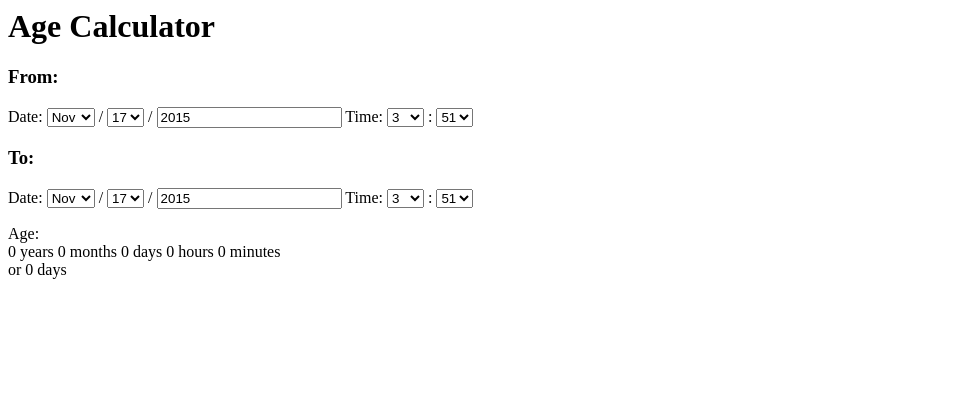
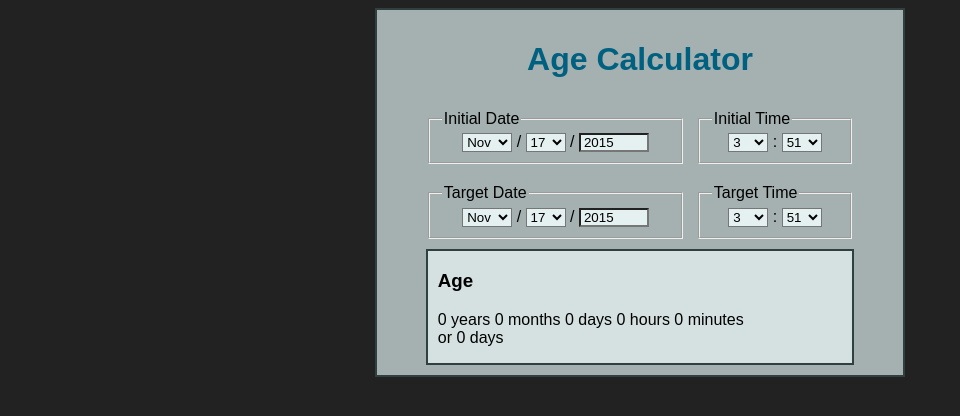
Before and after one commit to alistermada/age-calculator, a plain HTML site: page index.html in a window 1280 px wide. Shown: the whole page, without its empty margins (0-960 px from the left). Drawn offline with nearby package versions, Linux system fonts and the light colour scheme.

Commit message:
added styling

```diff
--- /dev/null
+++ b/age-calculator.css
@@ -0,0 +1,59 @@
+body {
+  background-color: #222222;
+}
+
+#appContainer {
+  border: 2px solid #304040;
+  background-color: #A5B0B0;
+  padding: 10px;
+  margin: 0 auto;
+  width: 40%;
+  min-width: 320px;
+  text-align: center;
+  font-family: Arial, sans-serif;
+}
+
+h1 {
+  color: #006080;
+}
+
+fieldset {
+  display: inline-block;
+  margin: 10px 5px;
+}
+
+legend {
+  text-align: left;
+}
+
+.dateField {
+  width: 45%;
+}
+
+.timeField {
+  width: 25%;
+}
+
+#results {
+  border: 2px solid #304040;
+  background-color: #D5E0E0;
+  padding: 0 10px;
+  text-align: left;
+  margin: 0 auto;
+  width: 80%;
+}
+
+select {
+  width: 40px;
+  background-color: #E5F0F0;
+}
+
+select.month {
+  width: 50px;
+}
+
+input {
+  padding: 0 3px;
+  width: 70px;
+  background-color: #E5F0F0;
+}
--- a/age-calculator.js
+++ b/age-calculator.js
@@ -22,7 +22,6 @@ angular
 			}
 		}
 
-		//Fix null days when selected day is higher than number of days in month
 		$scope.adjustNullDay = function(dayType, day, lastDay) {
 			if (day > lastDay) {
 				$scope[dayType] = lastDay;
--- /dev/null
+++ b/css/age-calculator.css
@@ -0,0 +1,59 @@
+body {
+  background-color: #222222;
+}
+
+#appContainer {
+  border: 2px solid #304040;
+  background-color: #A5B0B0;
+  padding: 10px;
+  margin: 0 auto;
+  width: 40%;
+  min-width: 320px;
+  text-align: center;
+  font-family: Arial, sans-serif;
+}
+
+h1 {
+  color: #006080;
+}
+
+fieldset {
+  display: inline-block;
+  margin: 10px 5px;
+}
+
+legend {
+  text-align: left;
+}
+
+.dateField {
+  width: 45%;
+}
+
+.timeField {
+  width: 25%;
+}
+
+#results {
+  border: 2px solid #304040;
+  background-color: #D5E0E0;
+  padding: 0 10px;
+  text-align: left;
+  margin: 0 auto;
+  width: 80%;
+}
+
+select {
+  width: 40px;
+  background-color: #E5F0F0;
+}
+
+select.month {
+  width: 50px;
+}
+
+input {
+  padding: 0 3px;
+  width: 70px;
+  background-color: #E5F0F0;
+}
--- a/index.html
+++ b/index.html
@@ -1,40 +1,51 @@
 <html>
 	<head>
 		<title>Age Calculator</title>
+		<link href="css/age-calculator.css" type="text/css" rel="stylesheet"/>
 		<script src="https://ajax.googleapis.com/ajax/libs/angularjs/1.4.5/angular.min.js"></script>
 		<script src="age-calculator.js"></script>
 	</head>
 	<body ng-app="age-calculator" ng-controller="CalculatorController">
+		<div id="appContainer">
 			<h1>Age Calculator</h1>
-		<h3>From:</h3>
-		<p> Date:
-			<select ng-model="startMonth" ng-options="month for month in months"></select>
+
+			<fieldset class="dateField">
+				<legend>Initial Date</legend>
+				<select class="month" ng-model="startMonth" ng-options="month for month in months"></select>
 				/
 				<select ng-model="startDay" ng-options="day for day in startDays"></select>
 				/
-			<input type="number" max="9999" placeholder="yyyy" ng-model="startYear">
-			Time:
+				<input type="number" placeholder="year" ng-model="startYear">
+			</fieldset>
+			<fieldset class="timeField">
+				<legend>Initial Time</legend>
 				<select ng-model="startHour" ng-options="hour for hour in hours"></select>
 				:
 				<select ng-model="startMinute" ng-options="minute for minute in minutes"></select>
-		</p>
-		<h3>To:</h3>
-		<p>	Date:
-			<select ng-model="endMonth" ng-options="month for month in months"></select>
+			</fieldset>
+
+			<fieldset class="dateField">
+				<legend>Target Date</legend>
+				<select class="month" ng-model="endMonth" ng-options="month for month in months"></select>
 				/
 				<select ng-model="endDay" ng-options="day for day in endDays"></select>
 				/
-			<input type="number" max="9999" placeholder="yyyy" ng-model="endYear">
-			Time:
+				<input type="number" placeholder="year" ng-model="endYear">
+			</fieldset>
+			<fieldset class="timeField">
+				<legend>Target Time</legend>
 				<select ng-model="endHour" ng-options="hour for hour in hours"></select>
 				:
 				<select ng-model="endMinute" ng-options="minute for minute in minutes"></select>
+			</fieldset>
+			<div id="results">
+				<h3>Age</h3>
+				<p>
+					{{ageYear | number}} years {{ageMonth}} months {{ageDay}} days {{ageHour}} hours {{ageMinute}} minutes
+					</br>
+					or {{ageTotalDays | number}} days
 				</p>
-		<p>Age:
-			</br>
-			{{ageYear}} years {{ageMonth}} months {{ageDay}} days {{ageHour}} hours {{ageMinute}} minutes
-			</br>
-			or {{ageTotalDays}} days
-		</p>
+			</div>
+		</div>
 	</body>
 </html>
```
Lines whose indentation alone changed are shown as unchanged.
